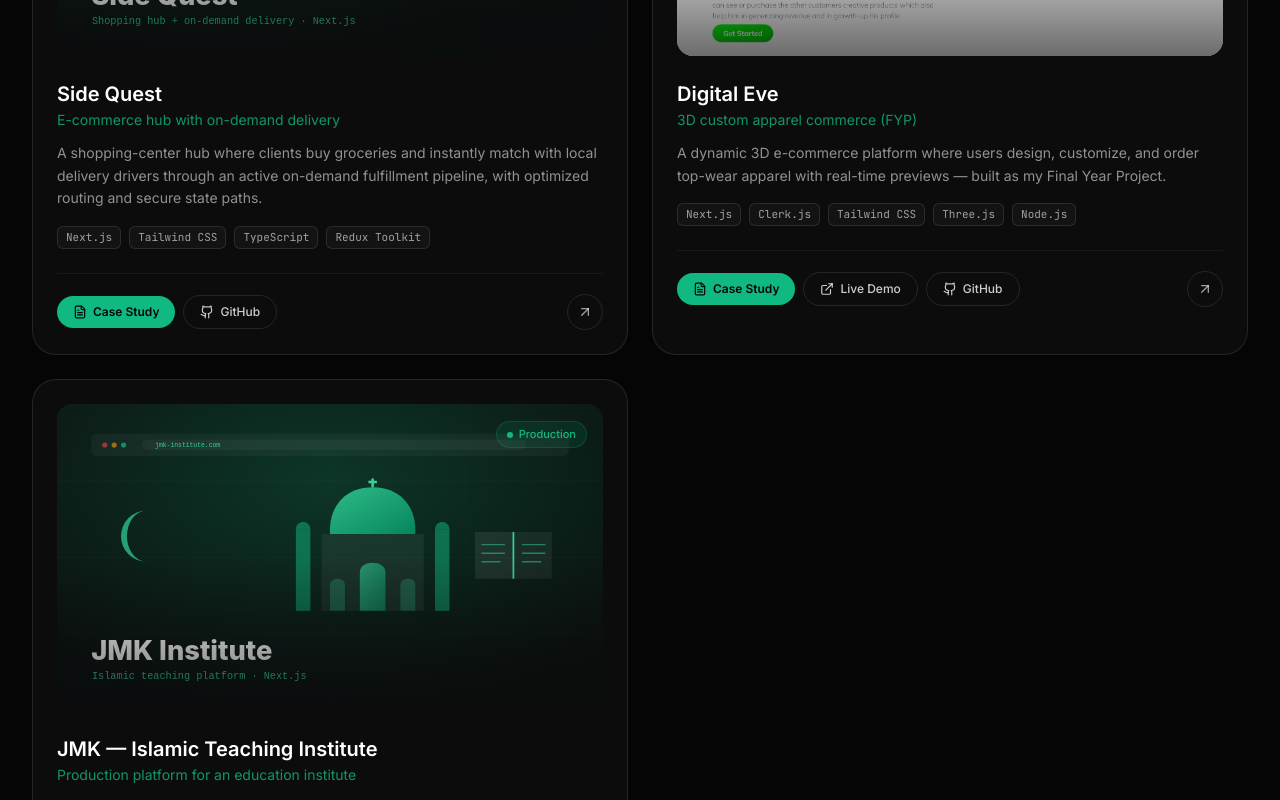
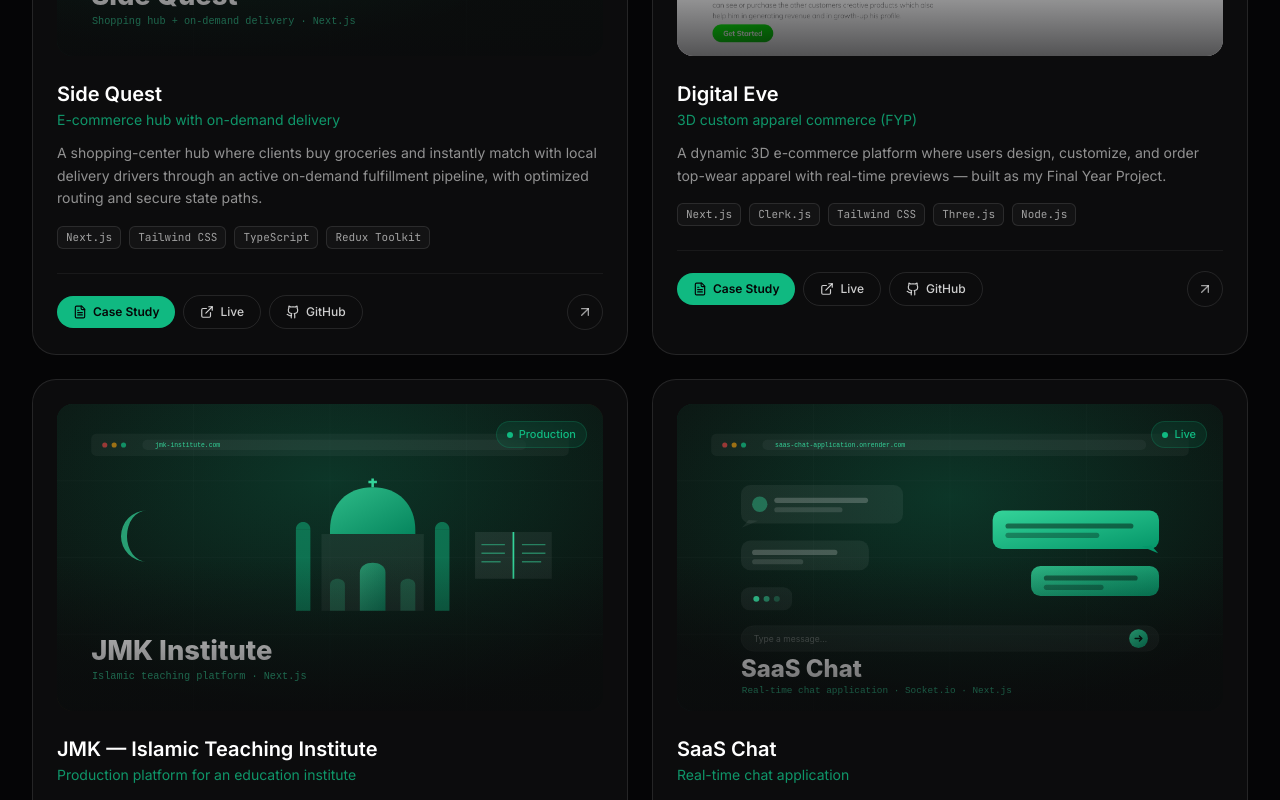
Before and after one commit to muqaddaswaheed/Muqaddas-s-Portfolio, a Next.js app: page /projects in a window 1280 px wide. Shown: the part 2000-2800 px from the top of the page. Built offline with nearby package versions, Linux system fonts and the light colour scheme.

Commit message:
feat:project llive url added

```diff
--- a/components/sections/Projects.tsx
+++ b/components/sections/Projects.tsx
@@ -1,6 +1,6 @@
 "use client";
 
-import { useState } from "react";
+import { useEffect, useState } from "react";
 import { AnimatePresence, motion } from "framer-motion";
 import {
   ArrowUpRight,
@@ -12,31 +12,66 @@ import {
   Lightbulb,
   Wrench,
   Cpu,
-  Maximize2,
 } from "lucide-react";
 import SectionHeading from "@/components/ui/SectionHeading";
 import Reveal from "@/components/ui/Reveal";
 import { projects, type Project } from "@/data/projects";
 import { cn } from "@/lib/utils";
 
+const GITHUB = "https://github.com/muqaddaswaheed";
+
 function StatusBadge({ status }: { status: Project["status"] }) {
   return (
-    <span className="inline-flex items-center gap-1.5 rounded-full border border-emerald/20 bg-emerald/10 px-2.5 py-1 text-[11px] font-medium text-emerald">
+    <span className="inline-flex items-center gap-1.5 rounded-full border border-emerald/20 bg-emerald/10 px-2.5 py-1 text-[11px] font-medium text-emerald backdrop-blur-md">
       <span className="h-1.5 w-1.5 rounded-full bg-emerald" />
       {status}
     </span>
   );
 }
 
-function ProjectCard({
-  p,
-  onOpen,
-  onZoom,
-}: {
-  p: Project;
-  onOpen: () => void;
-  onZoom: () => void;
-}) {
+function ProjectCard({ p, onOpen }: { p: Project; onOpen: () => void }) {
+  const media = (
+    <>
+      {p.image ? (
+        <img
+          src={p.image}
+          alt={`${p.title} — ${p.tagline}`}
+          loading="lazy"
+          className="absolute inset-0 h-full w-full object-cover object-top transition-transform duration-[900ms] ease-out group-hover/img:scale-[1.04]"
+        />
+      ) : (
+        <>
+          <div className="absolute inset-0 bg-grid-faint [background-size:26px_26px] opacity-40" />
+          <div className="absolute inset-0 flex items-center justify-center">
+            <span className="font-mono text-4xl font-bold text-white/15 transition-transform duration-700 group-hover/img:scale-110">
+              {p.title}
+            </span>
+          </div>
+        </>
+      )}
+      <div className="pointer-events-none absolute inset-0 bg-gradient-to-t from-ink-900/70 via-transparent to-transparent" />
+      <div className="absolute right-4 top-4">
+        <StatusBadge status={p.status} />
+      </div>
+      <span className="absolute bottom-4 left-4 inline-flex items-center gap-1.5 rounded-full bg-ink-950/70 px-3 py-1.5 text-xs font-medium text-white opacity-0 backdrop-blur-md transition-all duration-300 group-hover/img:opacity-100">
+        {p.live ? (
+          <>
+            <ExternalLink className="h-3.5 w-3.5 text-emerald" /> Visit live site
+          </>
+        ) : (
+          <>
+            <FileText className="h-3.5 w-3.5 text-emerald" /> View case study
+          </>
+        )}
+      </span>
+    </>
+  );
+
+  const mediaClasses = cn(
+    "group/img relative mb-6 block aspect-[16/9] w-full cursor-pointer overflow-hidden rounded-2xl bg-gradient-to-br text-left",
+    p.gradient
+  );
+
   return (
     <div
       className={cn(
@@ -44,50 +79,32 @@ function ProjectCard({
         p.featured && "lg:col-span-2"
       )}
     >
-      {/* Hero image — shows top of landing page, click to view full */}
+      {/* Image → live site (or case study if no live site) */}
+      {p.live ? (
+        <a
+          href={p.live}
+          target="_blank"
+          rel="noopener noreferrer"
+          aria-label={`Open live site of ${p.title}`}
+          className={mediaClasses}
+        >
+          {media}
+        </a>
+      ) : (
         <button
           type="button"
-        onClick={p.image ? onZoom : onOpen}
-        aria-label={`View full landing page of ${p.title}`}
-        className={cn(
-          "group/img relative mb-6 block aspect-[16/9] w-full cursor-pointer overflow-hidden rounded-2xl bg-gradient-to-br text-left",
-          p.gradient
+          onClick={onOpen}
+          aria-label={`View case study of ${p.title}`}
+          className={mediaClasses}
+        >
+          {media}
+        </button>
       )}
-      >
-        {p.image ? (
-          <img
-            src={p.image}
-            alt={`${p.title} — ${p.tagline}`}
-            loading="lazy"
-            className="absolute inset-0 h-full w-full object-cover object-top transition-transform duration-[900ms] ease-out group-hover/img:scale-[1.03]"
-          />
-        ) : (
-          <>
-            <div className="absolute inset-0 bg-grid-faint [background-size:26px_26px] opacity-40" />
-            <div className="absolute inset-0 flex items-center justify-center">
-              <span className="font-mono text-4xl font-bold text-white/15 transition-transform duration-700 group-hover:scale-110">
-                {p.title}
-              </span>
-            </div>
-          </>
-        )}
-        <div className="pointer-events-none absolute inset-0 bg-gradient-to-t from-ink-900/60 via-transparent to-transparent" />
-        <div className="absolute right-4 top-4">
-          <StatusBadge status={p.status} />
-        </div>
-        {p.image && (
-          <span className="absolute bottom-4 right-4 inline-flex items-center gap-1.5 rounded-full bg-ink-950/70 px-3 py-1.5 text-xs font-medium text-white opacity-0 backdrop-blur-md transition-opacity duration-300 group-hover/img:opacity-100">
-            <Maximize2 className="h-3.5 w-3.5 text-emerald" /> View full page
-          </span>
-        )}
-      </button>
 
       <div className="flex flex-1 flex-col">
-        <div className="flex items-start justify-between gap-3">
         <div>
           <h3 className="text-xl font-semibold text-white">{p.title}</h3>
           <p className="mt-0.5 text-sm text-emerald/80">{p.tagline}</p>
-          </div>
         </div>
 
         <p className="mt-3 text-sm leading-relaxed text-white/55">{p.description}</p>
@@ -117,11 +134,11 @@ function ProjectCard({
               rel="noopener noreferrer"
               className="inline-flex items-center gap-1.5 rounded-full border border-white/10 px-4 py-2 text-xs font-medium text-white/80 transition-colors hover:border-emerald/40 hover:text-emerald"
             >
-              <ExternalLink className="h-3.5 w-3.5" /> Live Demo
+              <ExternalLink className="h-3.5 w-3.5" /> Live
             </a>
           )}
           <a
-            href={p.github ?? "https://github.com/muqaddaswaheed"}
+            href={p.github ?? GITHUB}
             target="_blank"
             rel="noopener noreferrer"
             className="inline-flex items-center gap-1.5 rounded-full border border-white/10 px-4 py-2 text-xs font-medium text-white/80 transition-colors hover:border-emerald/40 hover:text-emerald"
@@ -130,7 +147,7 @@ function ProjectCard({
           </a>
           <button
             onClick={onOpen}
-            aria-label="Open details"
+            aria-label="Open case study"
             className="ml-auto grid h-9 w-9 place-items-center rounded-full border border-white/10 text-white/60 transition-all group-hover:border-emerald/40 group-hover:text-emerald"
           >
             <ArrowUpRight className="h-4 w-4" />
@@ -142,14 +159,24 @@ function ProjectCard({
 }
 
 function CaseStudyModal({ p, onClose }: { p: Project; onClose: () => void }) {
+  // Lock background scroll while the modal is open.
+  useEffect(() => {
+    const prev = document.body.style.overflow;
+    document.body.style.overflow = "hidden";
+    return () => {
+      document.body.style.overflow = prev;
+    };
+  }, []);
+
   const blocks = [
     { icon: Cpu, title: "Architecture", body: p.architecture },
     { icon: Lightbulb, title: "Challenges", body: p.challenges },
     { icon: Wrench, title: "Solutions", body: p.solutions },
   ];
+
   return (
     <motion.div
-      className="fixed inset-0 z-[10001] flex items-center justify-center bg-black/80 p-4 backdrop-blur-md"
+      className="fixed inset-0 z-[10001] flex items-end justify-center bg-ink-950/80 p-0 backdrop-blur-md sm:items-center sm:p-4"
       initial={{ opacity: 0 }}
       animate={{ opacity: 1 }}
       exit={{ opacity: 0 }}
@@ -157,36 +184,60 @@ function CaseStudyModal({ p, onClose }: { p: Project; onClose: () => void }) {
     >
       <motion.div
         onClick={(e) => e.stopPropagation()}
-        initial={{ opacity: 0, y: 30, scale: 0.97 }}
+        initial={{ opacity: 0, y: 40, scale: 0.98 }}
         animate={{ opacity: 1, y: 0, scale: 1 }}
-        exit={{ opacity: 0, y: 30, scale: 0.97 }}
-        className="glass-strong relative max-h-[88vh] w-full max-w-2xl overflow-y-auto rounded-3xl p-8"
+        exit={{ opacity: 0, y: 40, scale: 0.98 }}
+        transition={{ type: "spring", stiffness: 280, damping: 30 }}
+        className="glass-strong relative max-h-[92vh] w-full max-w-2xl overflow-y-auto rounded-t-3xl border border-white/10 sm:rounded-3xl"
       >
-        <button
-          onClick={onClose}
-          aria-label="Close"
-          className="absolute right-5 top-5 grid h-9 w-9 place-items-center rounded-full border border-white/10 text-white/60 hover:text-white"
-        >
-          <X className="h-4 w-4" />
-        </button>
-
+        {/* Header image */}
+        <div className={cn("relative aspect-[16/9] w-full overflow-hidden bg-gradient-to-br", p.gradient)}>
           {p.image && (
-          <div className={cn("relative mb-6 aspect-[16/9] overflow-hidden rounded-2xl bg-gradient-to-br", p.gradient)}>
             <img
               src={p.image}
               alt={`${p.title} — ${p.tagline}`}
               className="absolute inset-0 h-full w-full object-cover object-top"
             />
+          )}
+          <div className="absolute inset-0 bg-gradient-to-t from-ink-950 via-ink-950/30 to-transparent" />
+          <button
+            onClick={onClose}
+            aria-label="Close"
+            className="absolute right-4 top-4 grid h-9 w-9 place-items-center rounded-full bg-ink-950/70 text-white/80 backdrop-blur-md transition-colors hover:text-white"
+          >
+            <X className="h-4 w-4" />
+          </button>
+          <div className="absolute bottom-4 left-5 right-5">
+            <StatusBadge status={p.status} />
+            <h3 className="mt-2 text-2xl font-bold text-white">{p.title}</h3>
+            <p className="text-sm text-emerald/90">{p.tagline}</p>
           </div>
-        )}
-        <StatusBadge status={p.status} />
-        <h3 className="mt-3 text-2xl font-bold text-white">{p.title}</h3>
-        <p className="text-emerald/80">{p.tagline}</p>
-        <p className="mt-4 leading-relaxed text-white/60">{p.description}</p>
+        </div>
 
+        <div className="p-6 sm:p-8">
+          <p className="leading-relaxed text-white/65">{p.description}</p>
+
+          {/* Tech stack */}
           <div className="mt-6">
-          <p className="mb-2 flex items-center gap-2 text-sm font-semibold text-white">
-            <Layers className="h-4 w-4 text-emerald" /> Key Features
+            <p className="mb-2.5 text-xs font-semibold uppercase tracking-widest text-white/40">
+              Tech Stack
+            </p>
+            <div className="flex flex-wrap gap-2">
+              {p.stack.map((t) => (
+                <span
+                  key={t}
+                  className="rounded-lg border border-emerald/20 bg-emerald/5 px-2.5 py-1 font-mono text-[11px] text-emerald"
+                >
+                  {t}
+                </span>
+              ))}
+            </div>
+          </div>
+
+          {/* Key features */}
+          <div className="mt-6">
+            <p className="mb-2.5 flex items-center gap-2 text-xs font-semibold uppercase tracking-widest text-white/40">
+              <Layers className="h-3.5 w-3.5 text-emerald" /> Key Features
             </p>
             <div className="grid gap-2 sm:grid-cols-2">
               {p.features.map((f) => (
@@ -198,7 +249,8 @@ function CaseStudyModal({ p, onClose }: { p: Project; onClose: () => void }) {
             </div>
           </div>
 
-        <div className="mt-6 space-y-4">
+          {/* Case-study blocks */}
+          <div className="mt-6 space-y-3">
             {blocks.map((b) => (
               <div key={b.title} className="glass rounded-2xl p-4">
                 <p className="mb-1 flex items-center gap-2 text-sm font-semibold text-white">
@@ -209,85 +261,35 @@ function CaseStudyModal({ p, onClose }: { p: Project; onClose: () => void }) {
             ))}
           </div>
 
-        <div className="mt-6 flex flex-wrap gap-2">
-          {p.stack.map((t) => (
-            <span
-              key={t}
-              className="rounded-md border border-white/10 bg-white/[0.03] px-2 py-1 font-mono text-[11px] text-white/60"
-            >
-              {t}
-            </span>
-          ))}
-        </div>
-
+          {/* Actions */}
+          <div className="mt-7 flex flex-wrap gap-2.5">
             {p.live && (
               <a
                 href={p.live}
                 target="_blank"
                 rel="noopener noreferrer"
-            className="mt-6 inline-flex items-center gap-2 rounded-full bg-emerald px-5 py-2.5 text-sm font-semibold text-ink-950 hover:bg-emerald-soft"
+                className="inline-flex items-center gap-2 rounded-full bg-emerald px-5 py-2.5 text-sm font-semibold text-ink-950 transition-colors hover:bg-emerald-soft"
               >
                 <ExternalLink className="h-4 w-4" /> Visit Live Site
               </a>
             )}
-      </motion.div>
-    </motion.div>
-  );
-}
-
-function ImageLightbox({ p, onClose }: { p: Project; onClose: () => void }) {
-  return (
-    <motion.div
-      className="fixed inset-0 z-[10002] flex flex-col bg-black/90 backdrop-blur-md"
-      initial={{ opacity: 0 }}
-      animate={{ opacity: 1 }}
-      exit={{ opacity: 0 }}
-      onClick={onClose}
-    >
-      <div className="flex shrink-0 items-center justify-between px-5 py-4">
-        <div>
-          <p className="font-semibold text-white">{p.title}</p>
-          <p className="text-xs text-emerald/80">{p.tagline}</p>
-        </div>
-        <div className="flex items-center gap-2">
-          {p.live && (
             <a
-              href={p.live}
+              href={p.github ?? GITHUB}
               target="_blank"
               rel="noopener noreferrer"
-              onClick={(e) => e.stopPropagation()}
-              className="inline-flex items-center gap-1.5 rounded-full bg-emerald px-4 py-2 text-xs font-semibold text-ink-950 hover:bg-emerald-soft"
+              className="inline-flex items-center gap-2 rounded-full border border-white/15 px-5 py-2.5 text-sm font-medium text-white/80 transition-colors hover:border-emerald/40 hover:text-emerald"
             >
-              <ExternalLink className="h-3.5 w-3.5" /> Open live site
+              <Github className="h-4 w-4" /> View Code
             </a>
-          )}
-          <button
-            onClick={onClose}
-            aria-label="Close"
-            className="grid h-9 w-9 place-items-center rounded-full border border-white/15 text-white/70 hover:text-white"
-          >
-            <X className="h-4 w-4" />
-          </button>
           </div>
         </div>
-
-      <div className="flex-1 overflow-y-auto px-4 pb-8" onClick={(e) => e.stopPropagation()}>
-        <motion.img
-          initial={{ opacity: 0, y: 16 }}
-          animate={{ opacity: 1, y: 0 }}
-          transition={{ duration: 0.4 }}
-          src={p.image}
-          alt={`${p.title} full landing page`}
-          className="mx-auto w-full max-w-5xl rounded-2xl border border-white/10 shadow-2xl"
-        />
-      </div>
+      </motion.div>
     </motion.div>
   );
 }
 
 export default function Projects() {
   const [active, setActive] = useState<Project | null>(null);
-  const [zoom, setZoom] = useState<Project | null>(null);
 
   return (
     <section id="projects" className="section-pad relative">
@@ -295,13 +297,13 @@ export default function Projects() {
         <SectionHeading
           eyebrow="Selected Work"
           title="Projects & Case Studies"
-          subtitle="Production-grade applications across e-commerce, logistics, education, and real-time systems."
+          subtitle="Production-grade applications across e-commerce, logistics, education, and real-time systems. Click a project to open its live site, or read the case study."
         />
 
         <div className="grid gap-6 lg:grid-cols-2">
           {projects.map((p, i) => (
             <Reveal key={p.slug} delay={i % 2}>
-              <ProjectCard p={p} onOpen={() => setActive(p)} onZoom={() => setZoom(p)} />
+              <ProjectCard p={p} onOpen={() => setActive(p)} />
             </Reveal>
           ))}
         </div>
@@ -310,9 +312,6 @@ export default function Projects() {
       <AnimatePresence>
         {active && <CaseStudyModal p={active} onClose={() => setActive(null)} />}
       </AnimatePresence>
-      <AnimatePresence>
-        {zoom && <ImageLightbox p={zoom} onClose={() => setZoom(null)} />}
-      </AnimatePresence>
     </section>
   );
 }
--- a/data/projects.ts
+++ b/data/projects.ts
@@ -67,6 +67,8 @@ export const projects: Project[] = [
       "Normalized Redux stores with memoized selectors and server-synced inventory endpoints, plus optimized image loading for buttery browsing.",
     architecture:
       "Next.js layout-driven pages, Redux Toolkit slices, and REST sync endpoints for checkout and inventory.",
+    live: "https://aurawear-fe.vercel.app/",
+    github: "https://github.com/muqaddaswaheed",
     gradient: "from-emerald-500/20 via-lime-500/10 to-transparent",
   },
   {
@@ -142,6 +144,7 @@ export const projects: Project[] = [
       "A matching pipeline layered over optimized routing, with Redux-managed order and driver state.",
     architecture:
       "Next.js App Router, TypeScript, Redux Toolkit, modular routing layers.",
+    live: "https://sidequest-roan-one.vercel.app",
     gradient: "from-emerald-500/20 via-teal-500/10 to-transparent",
   },
   {
@@ -191,6 +194,34 @@ export const projects: Project[] = [
       "Structured resource handling with Next.js and Redux Toolkit for clean, responsive content delivery.",
     architecture:
       "Next.js App Router, Tailwind CSS, Redux Toolkit.",
+    github: "https://github.com/muqaddaswaheed",
     gradient: "from-emerald-500/20 via-amber-500/10 to-transparent",
   },
+  {
+    slug: "saas-chat",
+    title: "SaaS Chat",
+    tagline: "Real-time chat application",
+    description:
+      "A real-time SaaS chat application with instant messaging, live typing indicators, presence, and multi-room conversations — built for fast, reliable communication over WebSockets.",
+    status: "Live",
+    featured: true,
+    image: "/saas-chat.svg",
+    stack: ["Next.js", "React.js", "Node.js", "Socket.io", "MongoDB", "Tailwind CSS"],
+    features: [
+      "Instant real-time messaging over WebSockets",
+      "Live typing indicators & online presence",
+      "Multi-room / channel conversations",
+      "Persistent message history in MongoDB",
+      "Responsive, modern chat UI",
+    ],
+    challenges:
+      "Delivering low-latency, ordered message delivery across many concurrent users without dropped or duplicated events.",
+    solutions:
+      "A Socket.io event layer with room-scoped broadcasting, optimistic UI updates, and MongoDB-backed persistence for reliable history and reconnection.",
+    architecture:
+      "Next.js/React frontend, Node.js + Socket.io real-time server, MongoDB for storage.",
+    live: "https://saas-chat-application.onrender.com",
+    github: "https://github.com/muqaddaswaheed",
+    gradient: "from-emerald-500/20 via-cyan-500/10 to-transparent",
+  },
 ];
```
Also changed, not shown: public/saas-chat.svg (added). Lines whose indentation alone changed are shown as unchanged.
